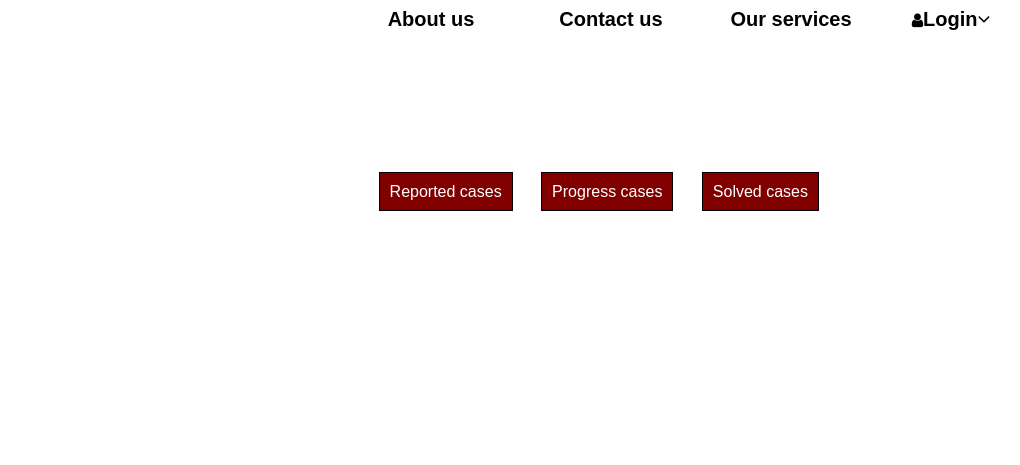
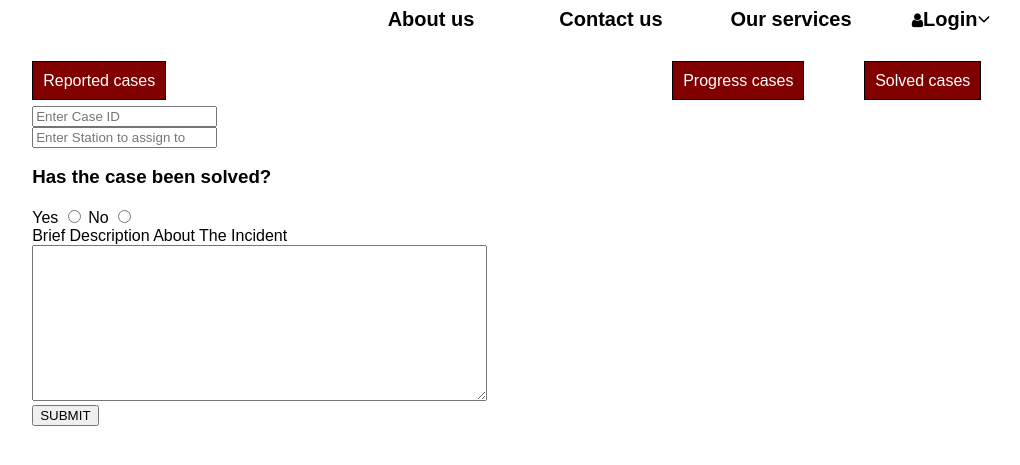
Before and after one commit to meekkaran/SoftwareEngineeringProject, a PHP site: page /admin.html in a window 1280 px wide. Shown: the part 165-630 px from the top of the page, without its empty margins (211-1231 px from the left). Run offline with PHP 8.4, Linux system fonts and the light colour scheme.

Commit message:
first commit

```diff
--- a/admin.css
+++ b/admin.css
@@ -84,23 +84,37 @@ body{
 .menubar ul li:hover ul li{
     display: block;
 }
-.center{
-    float:right;
-    top:40%;
-    position: absolute;
-    left:42%;
+
+/*center*/
+.container{
+    width:100%;
+    height:auto;
+    display:inline-block;
 }
-.center ul{
+.container a{
+    text-decoration: none;
     list-style-type: none;
-}
-.center ul li{
-    display: inline-block;
-    padding: 12px;
-}
-.center ul li a{
-    text-decoration: none;
     background-color: maroon;
     color:white;
     padding:10px;
     border: 1px solid black;
 }
+.center{
+    width:50%;
+    height:auto;
+    float:left;
+    margin-left: 19%;
+}
+
+.center1{
+    width:15%;
+    height:auto;
+    float:left;
+    margin-left:
+}
+.center2{
+    width:12%;
+    height:auto;
+    float:left;
+    margin-left:
+}
--- a/admin.html
+++ b/admin.html
@@ -39,12 +39,40 @@
     </header>
 
     <mainmenu>
-        <div class="center">
-            <ul>
-                <li><a href="sth.html">Reported cases</a></li>
-                <li><a href="sth.html">Progress cases</a></li>
-                <li><a href="sth.html">Solved cases</a></li>
-            </ul>
+        <div class="container">
+            <div class ="center">
+                <p><a href="reportAdmin.html">Reported cases</a></p>
+                    <form>
+                    <div class="input-group">
+                        <input type="text" placeholder="Enter Case ID" name="enter">
+                    </div>
+                    <div class="input-group">
+                        <input type="text" placeholder="Enter Station to assign to" name="enter">
+                    </div>
+                    <h3>Has the case been solved?</h3>
+                    <div class=input-group>
+                        <label>Yes</label>
+                        <input type="radio" name="" value="yes">
+                        <label>No</label>
+                        <input type="radio" name="" value="no">
+                    </div>
+                    <div class="input-group">
+                        <label>Brief Description About The Incident</label></br>
+                        <textarea type="text" name="descrbe" class="describe" rows="10" cols="54"></textarea>
+                    </div>
+                    <div class="input-group">
+                        <button type="submit" name="submit" class="btn">SUBMIT</button>
+                    </div>
+                    </form>
+            </div>
+
+            <div class="center1">
+                <p><a href="sth.html">Progress cases</a></p>
+            </div>
+
+            <div class="center2">
+                <p><a href="sth.html">Solved cases</a></p>
+            </div>
         </div>
     </mainmenu>
 </body>
```
